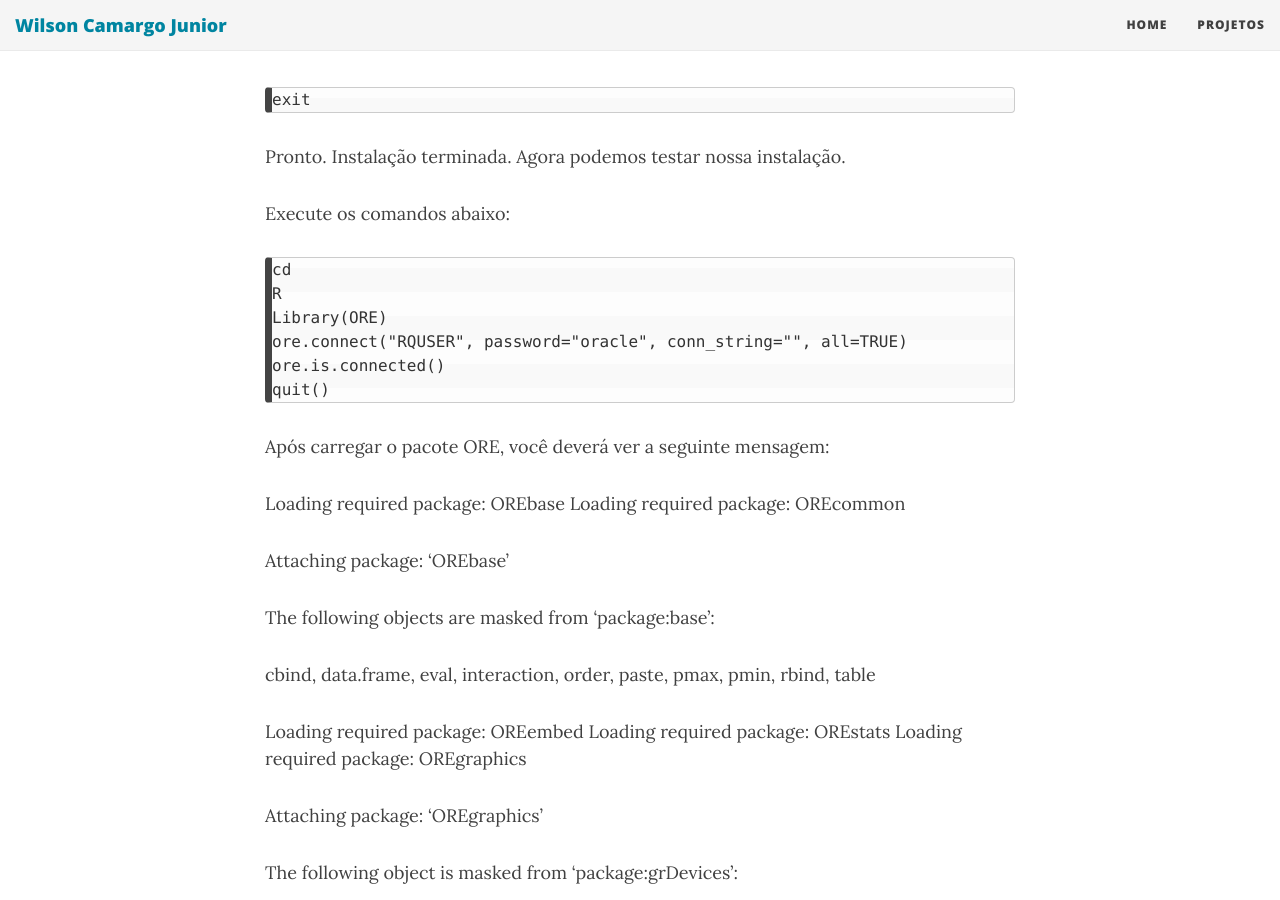
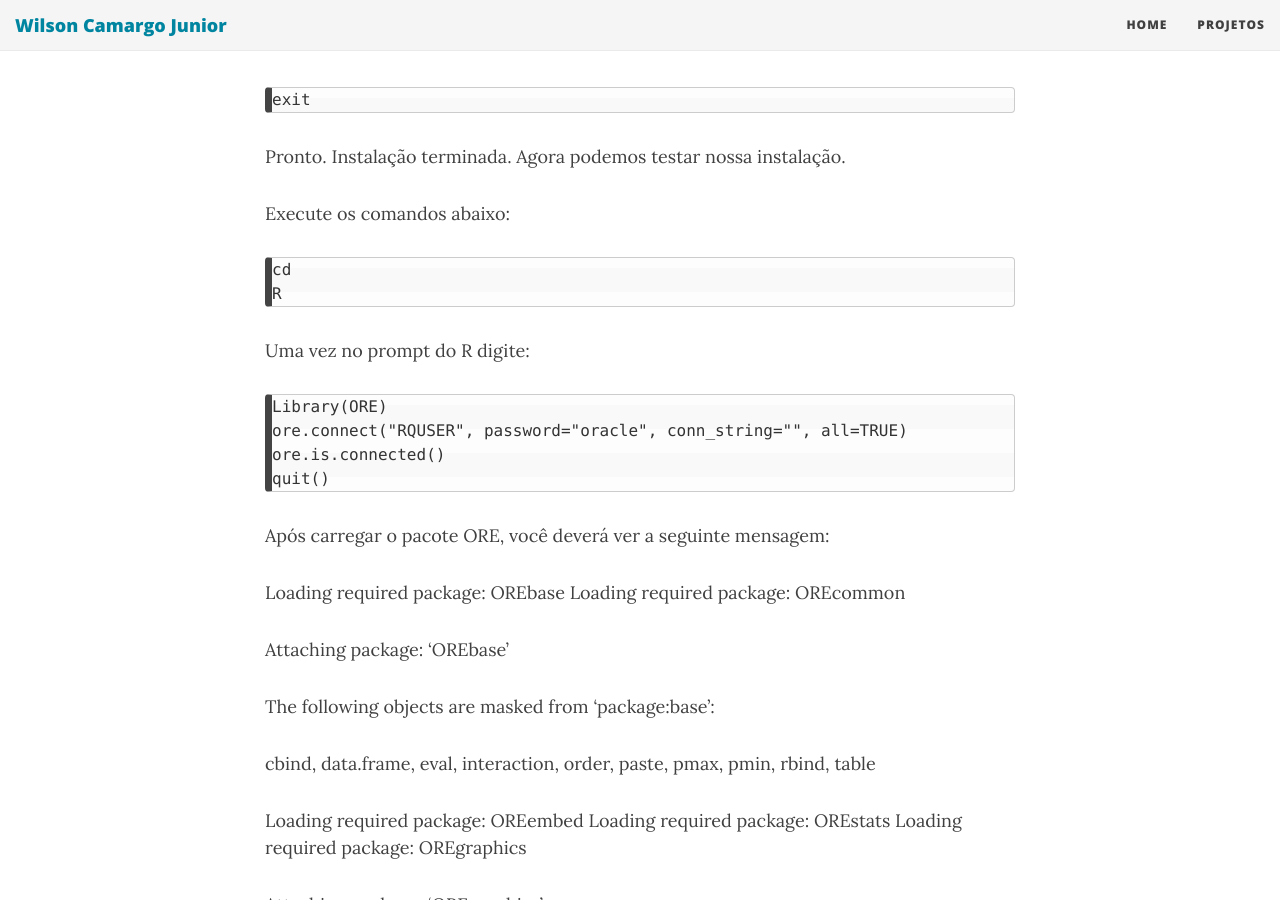
Before and after one commit to wilson-camargo-jr/teste, a Jekyll site: the page built from _posts/2018-06-18-ANN-ORE-P3.md, in a window 1280 px wide and 900 px high, scrolled down 11903 px. Built offline with Jekyll 4.4.1, drawn with Linux system fonts in a browser that asks for light colours; nearby versions of some CDN libraries.

Commit message:
Update 2018-06-18-ANN-ORE-P3.md

````diff
--- a/_posts/2018-06-18-ANN-ORE-P3.md
+++ b/_posts/2018-06-18-ANN-ORE-P3.md
@@ -372,6 +372,11 @@ Execute os comandos abaixo:
 ```
 cd
 R
+```
+
+Uma vez no prompt do R digite:
+
+```
 Library(ORE)
 ore.connect("RQUSER", password="oracle", conn_string="", all=TRUE)
 ore.is.connected()
````
